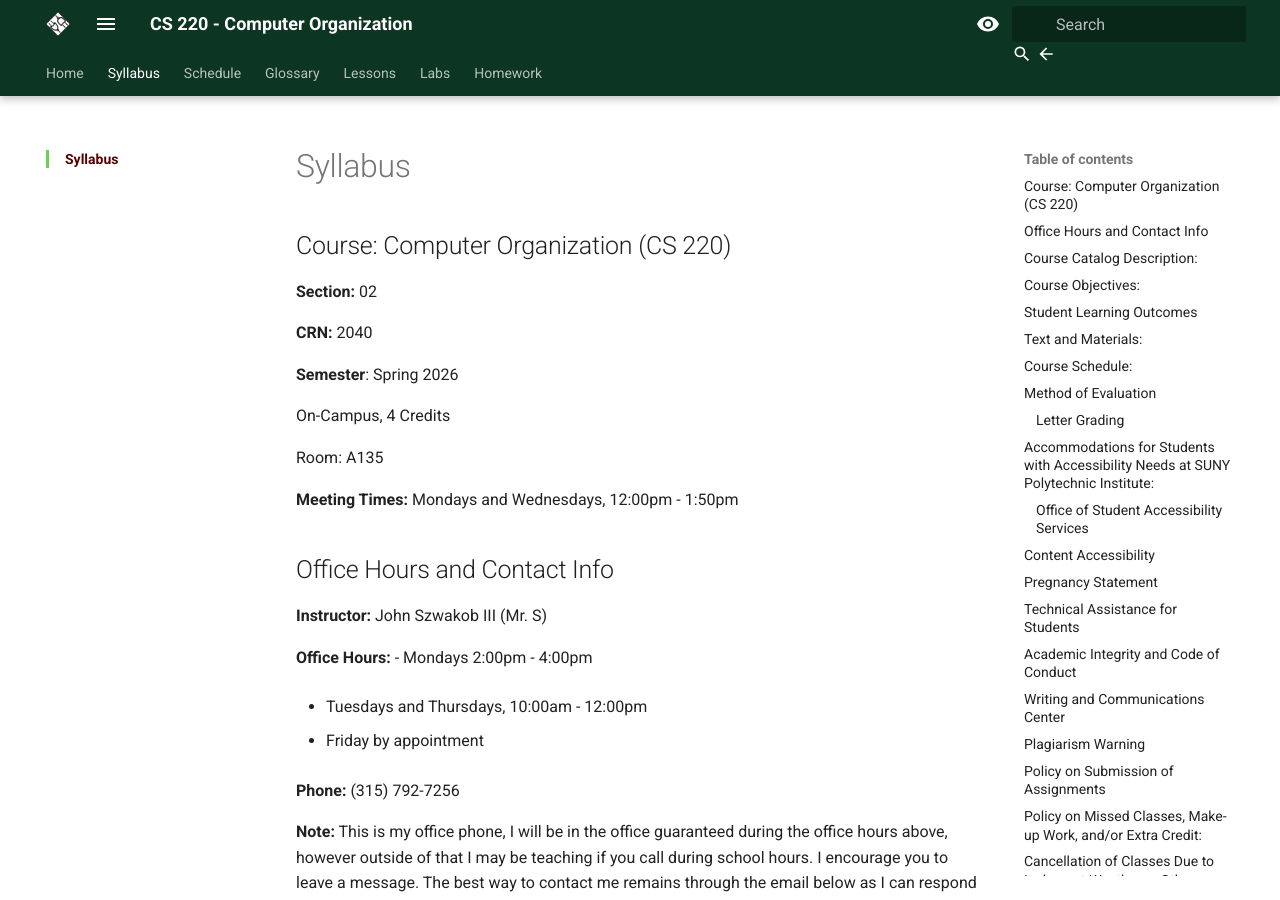
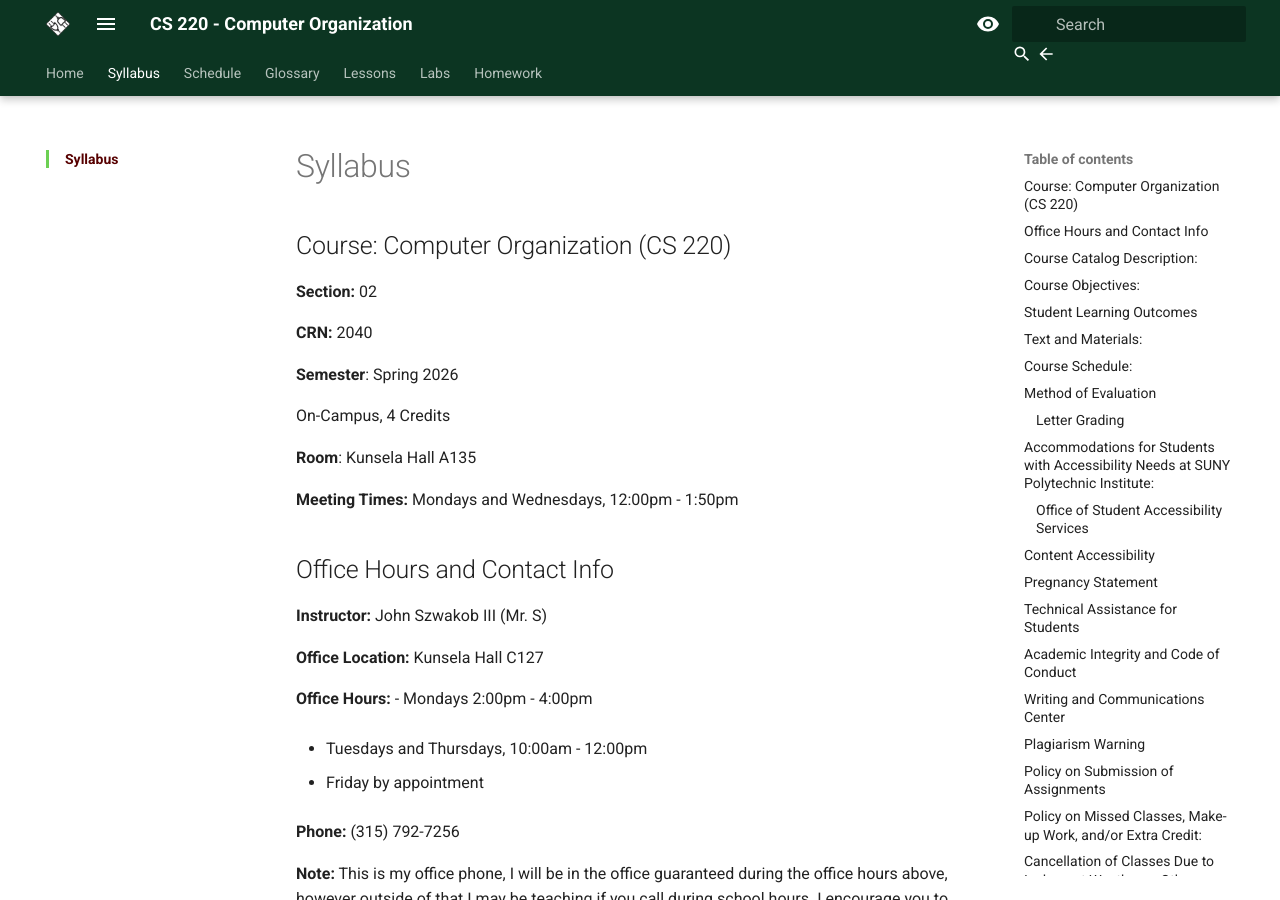
Before and after one commit to szwakoj/CS220, an MkDocs documentation site: the page built from docs/syllabus.md, in a window 1280 px wide and 900 px high. Built offline with MkDocs 1.6.1 and Material for MkDocs 9.7.7, drawn with Linux system fonts in a browser that asks for light colours.

Commit message:
Update syllabus

```diff
--- a/docs/syllabus.md
+++ b/docs/syllabus.md
@@ -9,7 +9,7 @@
 
 On-Campus, 4 Credits
 
-Room: A135
+**Room**: Kunsela Hall A135
 <br>
 
 **Meeting Times:** Mondays and Wednesdays, 12:00pm - 1:50pm
@@ -17,6 +17,8 @@ Room: A135
 
 ## Office Hours and Contact Info
 **Instructor:** John Szwakob III (Mr. S)
+
+**Office Location:** Kunsela Hall C127
 
 **Office Hours:**
 - Mondays 2:00pm - 4:00pm
```
